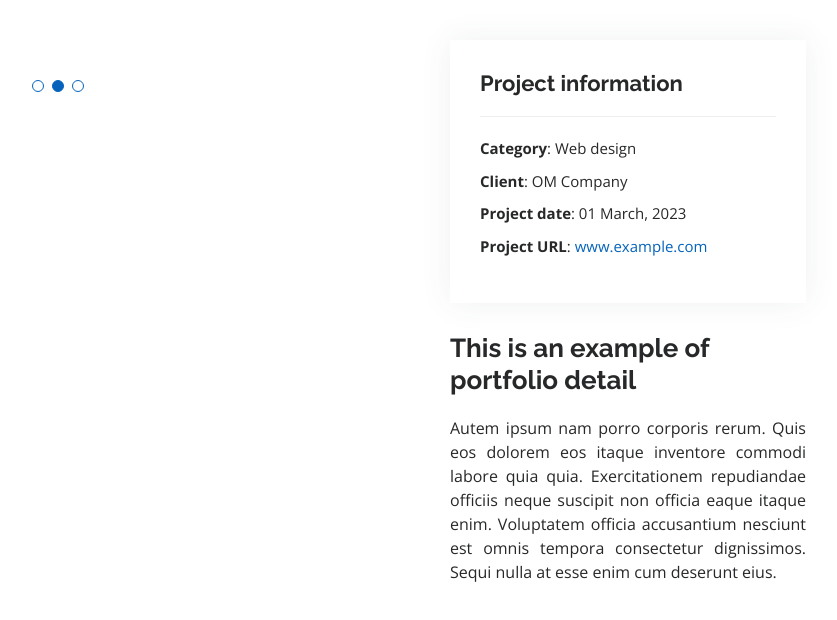
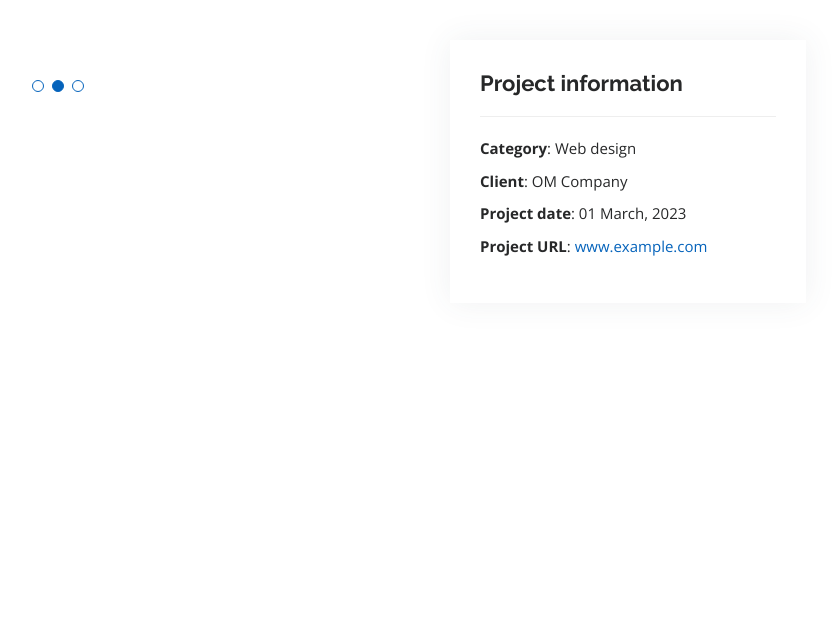
Before and after one commit to omarzinane1/omar-zinane, a plain HTML site: page portfolio-details.html in a window 1280 px wide. Shown: the whole page, without its empty margins (442-1279 px from the left). Drawn offline with nearby package versions, Linux system fonts and the light colour scheme; files that its build step writes are made by us from their sources; files whose address does not match are found by name.

Commit message:
change the content a little

```diff
--- a/portfolio-details.html
+++ b/portfolio-details.html
@@ -70,12 +70,12 @@
                 <li><strong>Project URL</strong>: <a href="#">www.example.com</a></li>
               </ul>
             </div>
-            <div class="portfolio-description">
+            <!-- <div class="portfolio-description">
               <h2>This is an example of portfolio detail</h2>
               <p>
                 Autem ipsum nam porro corporis rerum. Quis eos dolorem eos itaque inventore commodi labore quia quia. Exercitationem repudiandae officiis neque suscipit non officia eaque itaque enim. Voluptatem officia accusantium nesciunt est omnis tempora consectetur dignissimos. Sequi nulla at esse enim cum deserunt eius.
               </p>
-            </div>
+            </div> -->
           </div>
 
         </div>
```
